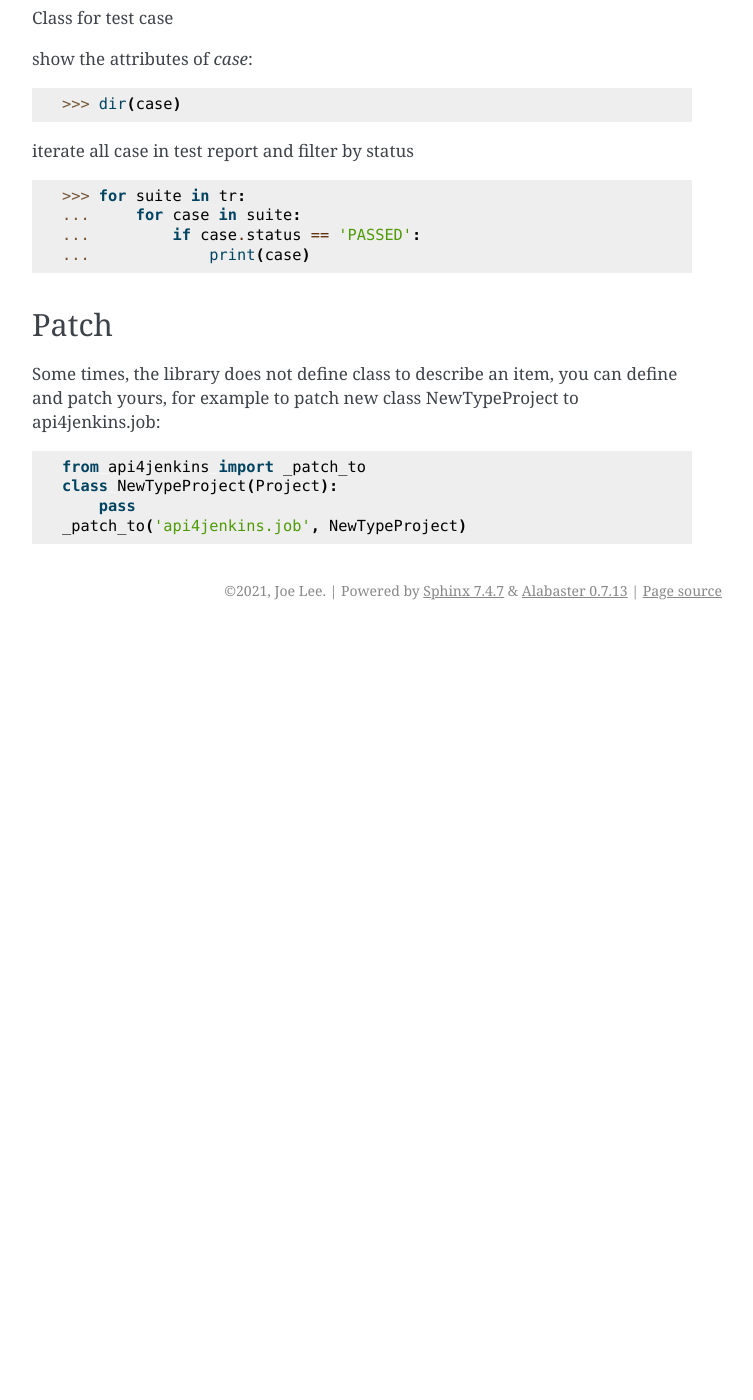
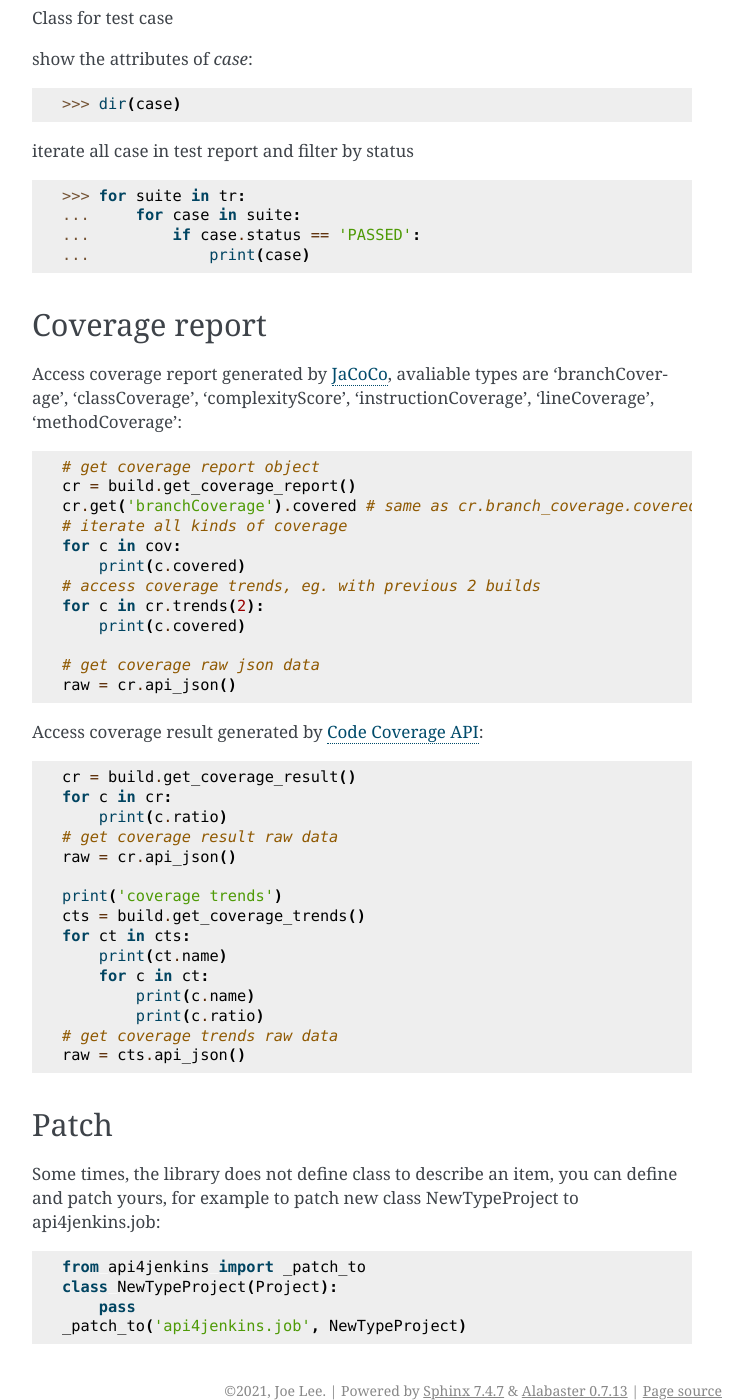
Before and after one commit to joelee2012/api4jenkins, a Sphinx documentation site: the page built from docs/source/user/example.rst, in a window 1280 px wide and 1400 px high, scrolled down 21531 px. Shown: the whole window, without its empty margins (388-1141 px from the left). Built offline with Sphinx 7.4.7, drawn with Linux system fonts in a browser that asks for light colours; pages that are not in the unit, such as notebooks, are missing from menus; before the commit the page ends 22161 px from its top, so only the background shows below that.

Commit message:
update doc

```diff
--- a/docs/source/user/example.rst
+++ b/docs/source/user/example.rst
@@ -1005,6 +1005,41 @@ iterate all case in test report and filter by status ::
     ...         if case.status == 'PASSED':
     ...             print(case)
 
+Coverage report
+-----
+
+Access coverage report generated by `JaCoCo <https://plugins.jenkins.io/jacoco/>`_, avaliable types are 'branchCoverage', 'classCoverage', 'complexityScore', 'instructionCoverage', 'lineCoverage', 'methodCoverage'::
+
+    # get coverage report object
+    cr = build.get_coverage_report()
+    cr.get('branchCoverage').covered # same as cr.branch_coverage.covered
+    # iterate all kinds of coverage
+    for c in cov:
+        print(c.covered)
+    # access coverage trends, eg. with previous 2 builds
+    for c in cr.trends(2):
+        print(c.covered)
+
+    # get coverage raw json data
+    raw = cr.api_json()
+
+Access coverage result generated by `Code Coverage API <https://plugins.jenkins.io/code-coverage-api/>`_::
+
+    cr = build.get_coverage_result()
+    for c in cr:
+        print(c.ratio)
+    # get coverage result raw data
+    raw = cr.api_json()
+
+    print('coverage trends')
+    cts = build.get_coverage_trends()
+    for ct in cts:
+        print(ct.name)
+        for c in ct:
+            print(c.name)
+            print(c.ratio)
+    # get coverage trends raw data
+    raw = cts.api_json()
 
 Patch
 ----------------
```
Also changed, not shown: HISTORY.md (+1 -1 lines), 1 other file.
